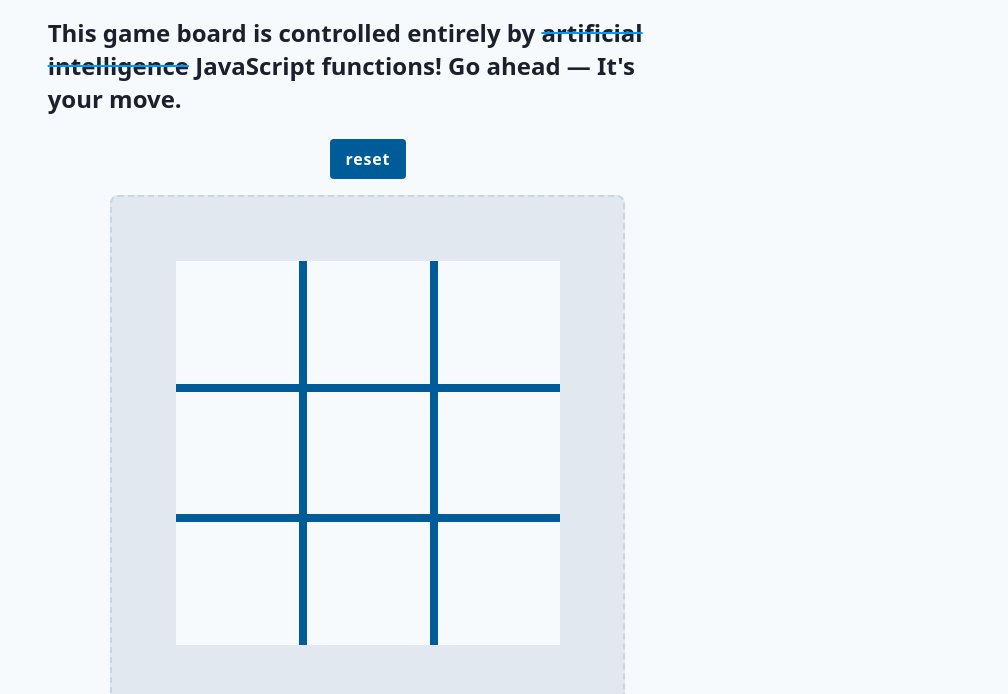
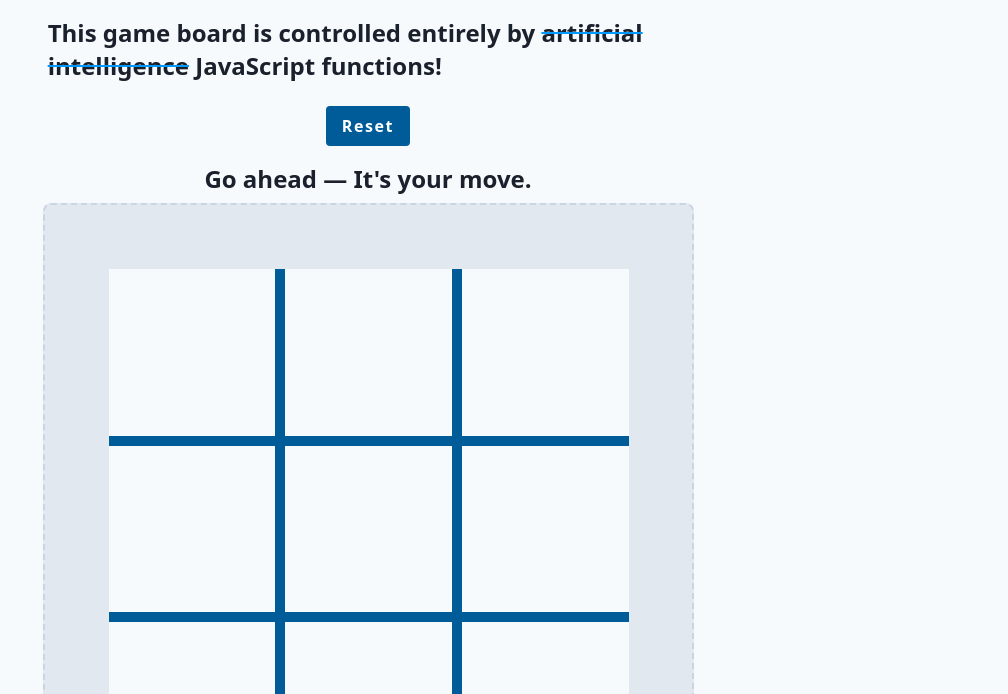
Before and after one commit to jamielockie/new-site-who-dis, a Gatsby site: page /games in a window 1280 px wide. Shown: the part 106-800 px from the top of the page, without its empty margins (272-1280 px from the left). Built offline with nearby package versions, Linux system fonts and the light colour scheme; Gatsby itself is replaced by a stand-in of ours; what @tailwindcss/custom-forms would draw is missing.

Commit message:
Add board game animations

```diff
--- a/package.json
+++ b/package.json
@@ -5,6 +5,7 @@
   "author": "Jamie Lockie <jamielockie@gmail.com>",
   "dependencies": {
     "date-fns": "^2.16.1",
+    "framer-motion": "^2.9.4",
     "gatsby": "2.24.45",
     "gatsby-plugin-manifest": "2.4.22",
     "gatsby-plugin-offline": "3.2.23",
--- a/src/components/TicTacToe.js
+++ b/src/components/TicTacToe.js
@@ -1,48 +1,36 @@
 import React, { useState, useEffect } from "react";
 import * as _ from "lodash";
 
+import { motion } from "framer-motion";
+import { winningCombos, initialBoard, boardNames } from "../constants";
+
 export default function TicTacToe() {
-  const winningCombos = [
-    // Horizontal
-    [0, 1, 2],
-    [3, 4, 5],
-    [6, 7, 8],
-    // Vertical
-    [0, 3, 6],
-    [1, 4, 7],
-    [2, 5, 8],
-    // Diagonal
-    [0, 4, 8],
-    [2, 4, 6],
-  ];
-
-  const initialBoard = [
-    undefined,
-    undefined,
-    undefined,
-    undefined,
-    undefined,
-    undefined,
-    undefined,
-    undefined,
-    undefined,
-  ];
-
-  const boardNames = [
-    "Top Left",
-    "Top Middle",
-    "Top Right",
-    "Center Left",
-    "Center Middle",
-    "Center Right",
-    "Bottom Left",
-    "Bottom Middle",
-    "Bottom Right",
-  ];
-
   const [board, setBoard] = useState(initialBoard);
   const [winner, setWinner] = useState(undefined);
   const [winningSequence, setWinningSequence] = useState(undefined);
+
+  const BoardAnimation = {
+    initial: "hidden",
+    animate: "visible",
+    variants: {
+      hidden: {
+        scale: 0,
+        transition: {
+          when: "afterChildren",
+        },
+      },
+      visible: {
+        scale: 1,
+        transition: {
+          when: "beforeChildren",
+          delay: 0.5,
+          duration: 0.8,
+          type: "spring",
+          staggerChildren: 0.1,
+        },
+      },
+    },
+  };
 
   const getSquaresForPlayer = (board, player) => {
     return _.filter(
@@ -212,35 +200,48 @@ export default function TicTacToe() {
         <s className="text-primary">
           <span className="text-gray-900">artificial intelligence</span>
         </s>{" "}
-        JavaScript functions! Go ahead — It's your move.
+        JavaScript functions!{" "}
       </h2>
       <div className="flex flex-col justify-center items-center mb-12">
         <button
-          className="bg-primaryDark mb-4 hover:bg-primary text-white font-bold mt-6 py-2 px-4 rounded tracking-wider"
+          className="bg-primaryDark mb-4 hover:bg-primary text-white font-bold mt-6 py-2 px-4 rounded tracking-widest"
           onClick={() => {
             setBoard(initialBoard);
             setWinner(undefined);
             setWinningSequence(undefined);
           }}
         >
-          reset
+          Reset
         </button>
+        <motion.span
+          animate={{ y: 0, opacity: 1 }}
+          transition={{
+            delay: 3,
+            type: "spring",
+          }}
+          initial={{ y: -100, opacity: 0 }}
+          className="inline-block text-1xl sm:text-2xl font-semibold tracking-normal leading-snug text-gray-900 mb-2"
+        >
+          Go ahead — It's your move.
+        </motion.span>
         <div className=" p-4 sm:p-4 md:p-12 lg:p-16  bg-gray-300 border-dashed border-gray-400 border-2 rounded-lg ">
           <div className="w-64 h-64 md:w-72 md:h-72 lg:w-96 lg:h-96 -mr-px">
-            <div className="board-wrapper">
+            <motion.div {...BoardAnimation} className="board-wrapper">
               {_.map(board, (value, index) => {
                 const hasSquareBeenPlayed = !!board[index];
-                const isSquareAWinningMove = _.includes(
-                  winningSequence || [],
-                  index
-                );
+                const isSquareAWinningMove =
+                  _.includes(winningSequence || [], index) || winner === "Cat";
                 // const isSquareAWinningMove = true;
                 return (
-                  <button
+                  <motion.button
                     className={`square ${
                       hasSquareBeenPlayed || winner ? "pointer-events-none" : ""
                     }`}
                     key={index}
+                    variants={{
+                      hidden: { scale: 0, rotate: 45 },
+                      visible: { scale: 1, rotate: 0 },
+                    }}
                     aria-label={boardNames[index]}
                     /** To disable click while keeping read option for a11y*/
                     readOnly={hasSquareBeenPlayed || winner}
@@ -328,10 +329,10 @@ export default function TicTacToe() {
                     >
                       {board[index]}
                     </span>
-                  </button>
+                  </motion.button>
                 );
               })}
-            </div>
+            </motion.div>
           </div>
         </div>
         <p
--- /dev/null
+++ b/src/constants.js
@@ -0,0 +1,37 @@
+export const winningCombos = [
+  // Horizontal
+  [0, 1, 2],
+  [3, 4, 5],
+  [6, 7, 8],
+  // Vertical
+  [0, 3, 6],
+  [1, 4, 7],
+  [2, 5, 8],
+  // Diagonal
+  [0, 4, 8],
+  [2, 4, 6],
+];
+
+export const initialBoard = [
+  undefined,
+  undefined,
+  undefined,
+  undefined,
+  undefined,
+  undefined,
+  undefined,
+  undefined,
+  undefined,
+];
+
+export const boardNames = [
+  "Top Left",
+  "Top Middle",
+  "Top Right",
+  "Center Left",
+  "Center Middle",
+  "Center Right",
+  "Bottom Left",
+  "Bottom Middle",
+  "Bottom Right",
+];
--- a/src/css/style.css
+++ b/src/css/style.css
@@ -48,7 +48,7 @@ a {
     display: inline-grid;
     grid-template-rows: 1fr 1fr 1fr;
     grid-template-columns: 1fr 1fr 1fr;
-    grid-gap: 0.5rem;
+    grid-gap: 10px;
     background-color: hsl(204deg 100% 30%);
 }
 
--- a/tailwind.config.js
+++ b/tailwind.config.js
@@ -7,9 +7,10 @@ module.exports = {
     },
     extend: {
       spacing: {
-        "72": "18rem",
-        "84": "21rem",
-        "96": "24rem",
+        "64": "320px",
+        "72": "420px",
+        "84": "480px",
+        "96": "520px",
       },
       colors: {
         primary: "hsl(204deg 100% 50%)",
```
Also changed, not shown: 1 other file.
